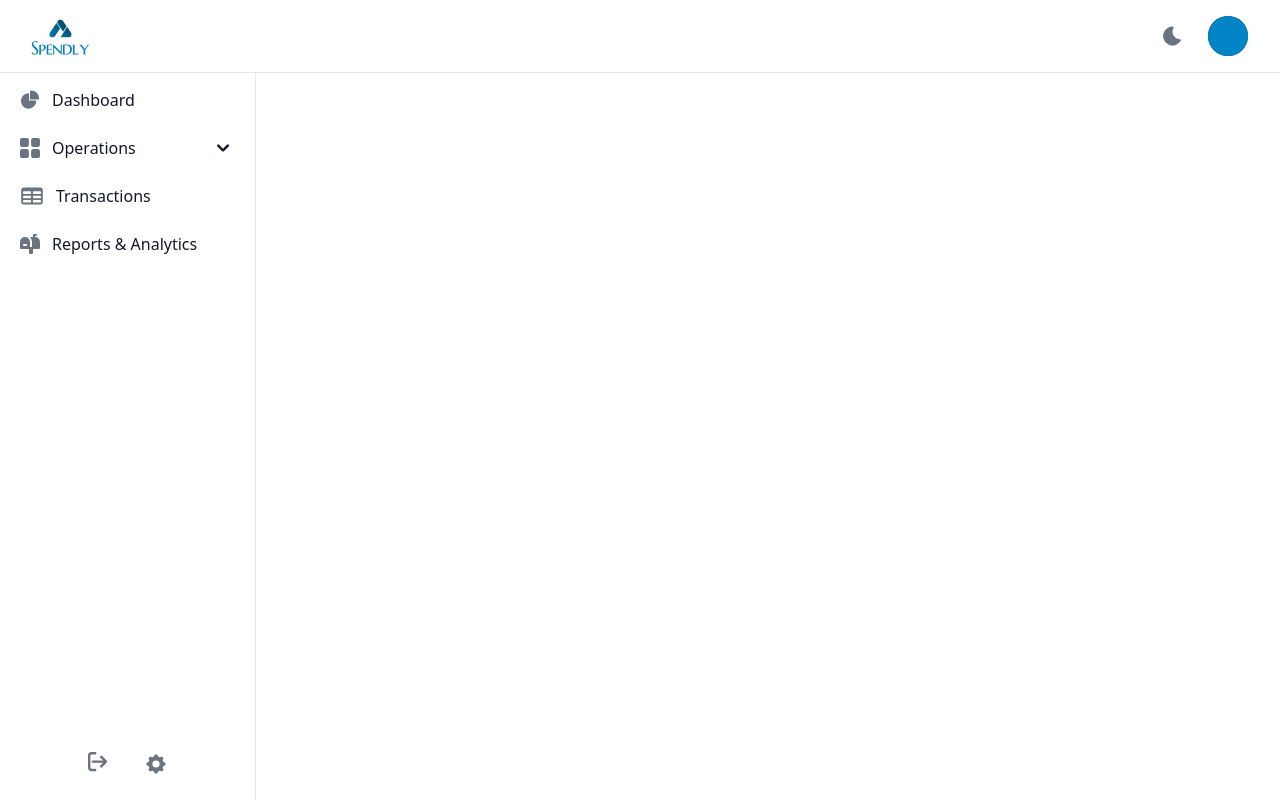
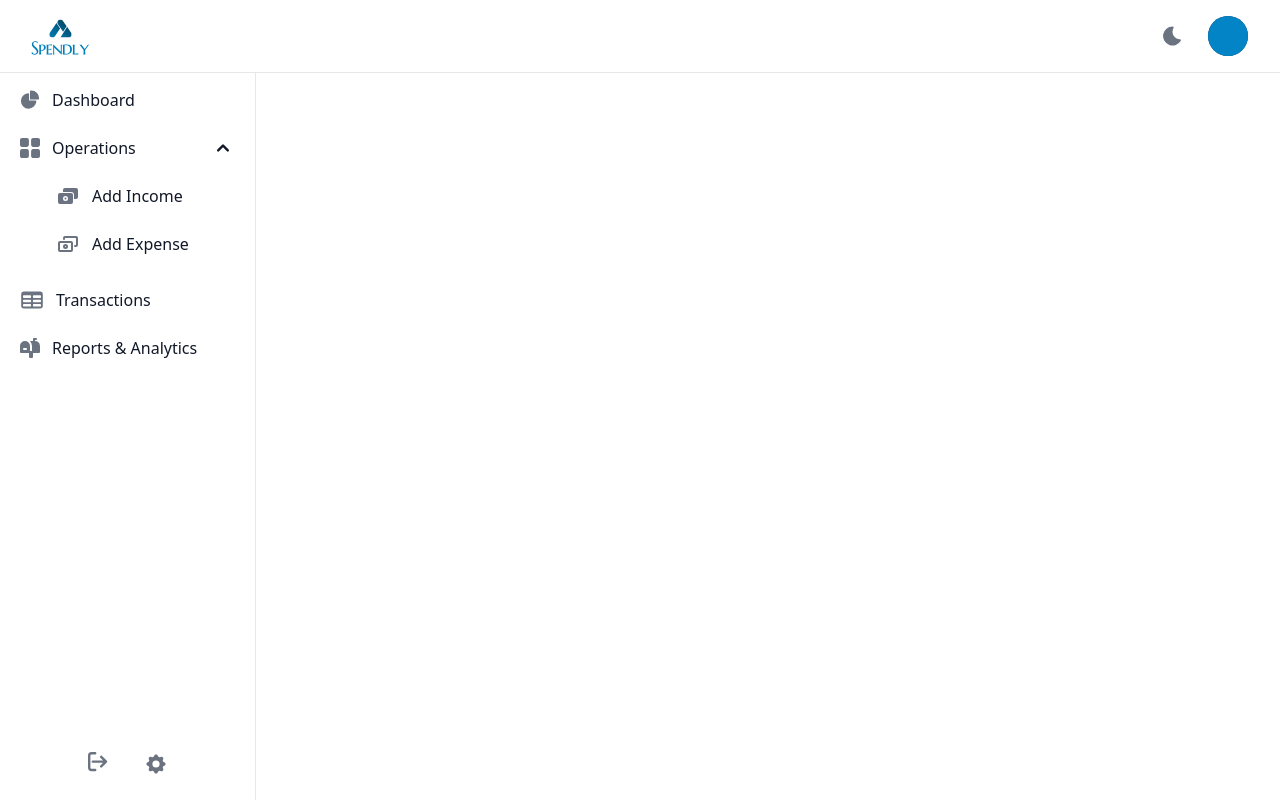
Before and after one commit to ilyasabdellaoui/Spendly-Frontend, a React (Create React App) app: page /test in a window 1280 px wide. Both pictures are taken after a click on the button "Operations". Built offline with nearby package versions, Linux system fonts and the light colour scheme.

Commit message:
fix: fix operations dropdown

```diff
--- a/src/Components/Dashboard/DashboardLayout.js
+++ b/src/Components/Dashboard/DashboardLayout.js
@@ -209,7 +209,7 @@ const DashboardLayout = ({ Components }) => {
                                 <svg
                                     id="crud-svg"
                                     sidebar-toggle-item=""
-                                    className="w-6 h-6 rotate-180"
+                                    className="w-6 h-6"
                                     fill="currentColor"
                                     viewBox="0 0 20 20"
                                     xmlns="http://www.w3.org/2000/svg"
@@ -221,13 +221,23 @@ const DashboardLayout = ({ Components }) => {
                                     />
                                 </svg>
                             </button>
-                            <ul id="dropdown-crud" className={`space-y-2 py-2`}>
+                            <ul id="dropdown-crud" className={`space-y-2 py-2 hidden`}>
                                 <li>
                                     <NavLink
                                         to="add-income"
                                         className="text-base text-gray-900 rounded-lg flex items-center p-2 group hover:bg-gray-100 transition duration-75 pl-11 dark:text-gray-200 dark:hover:bg-gray-700 "
                                     >
-                                        Add Income
+                                        <svg
+                                            className="w-6 h-6 text-gray-500 transition duration-75 dark:text-gray-400 group-hover:text-gray-900 dark:group-hover:text-white"
+                                            aria-hidden="true"
+                                            xmlns="http://www.w3.org/2000/svg"
+                                            fill="currentColor"
+                                            viewBox="0 0 24 24">
+                                            <path fill-rule="evenodd" d="M7 6c0-1.1.9-2 2-2h11a2 2 0 0 1 2 2v7a2 2 0 0 1-2 2h-2v-4a3 3 0 0 0-3-3H7V6Z" clip-rule="evenodd" />
+                                            <path fill-rule="evenodd" d="M2 11c0-1.1.9-2 2-2h11a2 2 0 0 1 2 2v7a2 2 0 0 1-2 2H4a2 2 0 0 1-2-2v-7Zm7.5 1a2.5 2.5 0 1 0 0 5 2.5 2.5 0 0 0 0-5Z" clip-rule="evenodd" />
+                                            <path d="M10.5 14.5a1 1 0 1 1-2 0 1 1 0 0 1 2 0Z" />
+                                        </svg>
+                                        <span className="flex-1 ms-3 whitespace-nowrap">Add Income</span>
                                     </NavLink>
                                 </li>
                                 <li>
@@ -235,7 +245,15 @@ const DashboardLayout = ({ Components }) => {
                                         to="add-expense"
                                         className="text-base text-gray-900 rounded-lg flex items-center p-2 group hover:bg-gray-100 transition duration-75 pl-11 dark:text-gray-200 dark:hover:bg-gray-700 "
                                     >
-                                        Add Expense
+                                        <svg
+                                            className="w-6 h-6 text-gray-500 transition duration-75 dark:text-gray-400 group-hover:text-gray-900 dark:group-hover:text-white"
+                                            aria-hidden="true"
+                                            xmlns="http://www.w3.org/2000/svg"
+                                            fill="none"
+                                            viewBox="0 0 24 24">
+                                            <path stroke="currentColor" strokeLinecap="round" strokeWidth="2" d="M8 7V6c0-.6.4-1 1-1h11c.6 0 1 .4 1 1v7c0 .6-.4 1-1 1h-1M3 18v-7c0-.6.4-1 1-1h11c.6 0 1 .4 1 1v7c0 .6-.4 1-1 1H4a1 1 0 0 1-1-1Zm8-3.5a1.5 1.5 0 1 1-3 0 1.5 1.5 0 0 1 3 0Z" />
+                                        </svg>
+                                        <span className="flex-1 ms-3 whitespace-nowrap">Add Expense</span>
                                     </NavLink>
                                 </li>
                             </ul>
```
